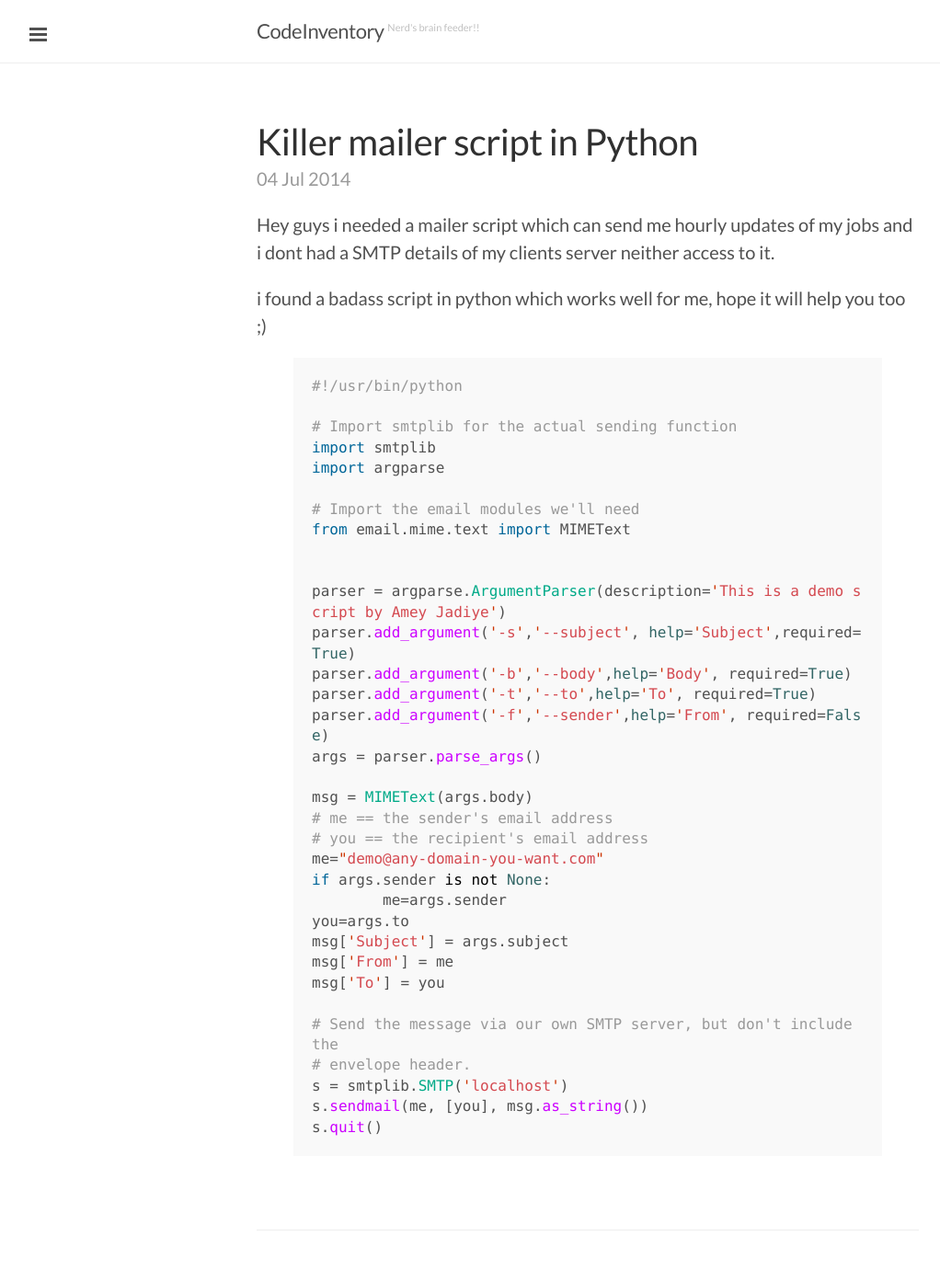
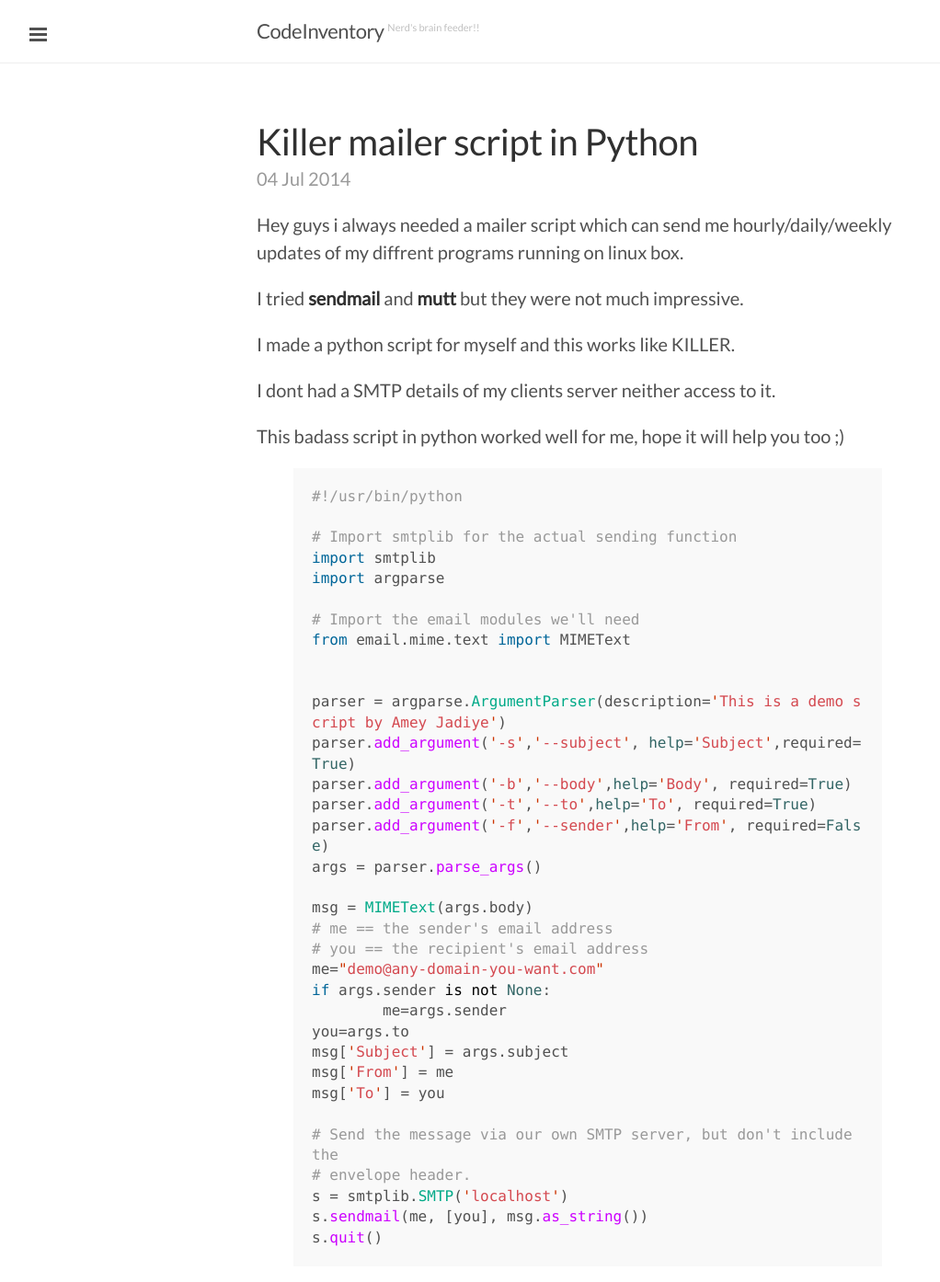
Before and after one commit to codeinventory/codeinventory.github.io, a Jekyll site: the page built from _posts/2014-07-04-killer-mailer.md, in a window 1280 px wide and 1400 px high. Shown: the top 1394 px of the window at 92% size, without its empty margins (1-1023 px from the left). Built offline with Jekyll 4.4.1, drawn with Linux system fonts in a browser that asks for light colours; Markdown is read by kramdown in place of the engine named in the settings; some of the changed text lies outside the part shown.

Commit message:
Some more imformation about script

````diff
--- a/_posts/2014-07-04-killer-mailer.md
+++ b/_posts/2014-07-04-killer-mailer.md
@@ -9,9 +9,15 @@ tags:
 ---
 
 
-Hey guys i needed a mailer script which can send me hourly updates of my jobs and i dont had a SMTP details of my clients server neither access to it.
+Hey guys i always needed a mailer script which can send me hourly/daily/weekly updates of my diffrent programs running on linux box.
 
-i found a badass script in python which works well for me, hope it will help you too ;)
+I tried **sendmail** and **mutt** but they were not much impressive.
+
+I made a python script for myself and this works like KILLER.
+
+I dont had a SMTP details of my clients server neither access to it.
+
+This badass script in python  worked well for me, hope it will help you too ;)
 
 {% highlight python %}
 #!/usr/bin/python
@@ -48,3 +54,21 @@ s = smtplib.SMTP('localhost')
 s.sendmail(me, [you], msg.as_string())
 s.quit()
 {% endhighlight %}
+
+if you do adjust following things you can send attachment too.
+
+```python
+from email.mime.image import MIMEImage
+from email.mime.multipart import MIMEMultipart
+
+file='/home/amey-xps/logs/server.out.png'
+fp = open(file, 'rb')
+img = MIMEImage(fp.read())
+fp.close()
+msg.attach(img)
+
+# I used image here , you can use diffrent file types with MIMEText, MIMEImage, MIMEAudio, MIMEBase
+```
+
+
+Happy coding ..... :)
````
